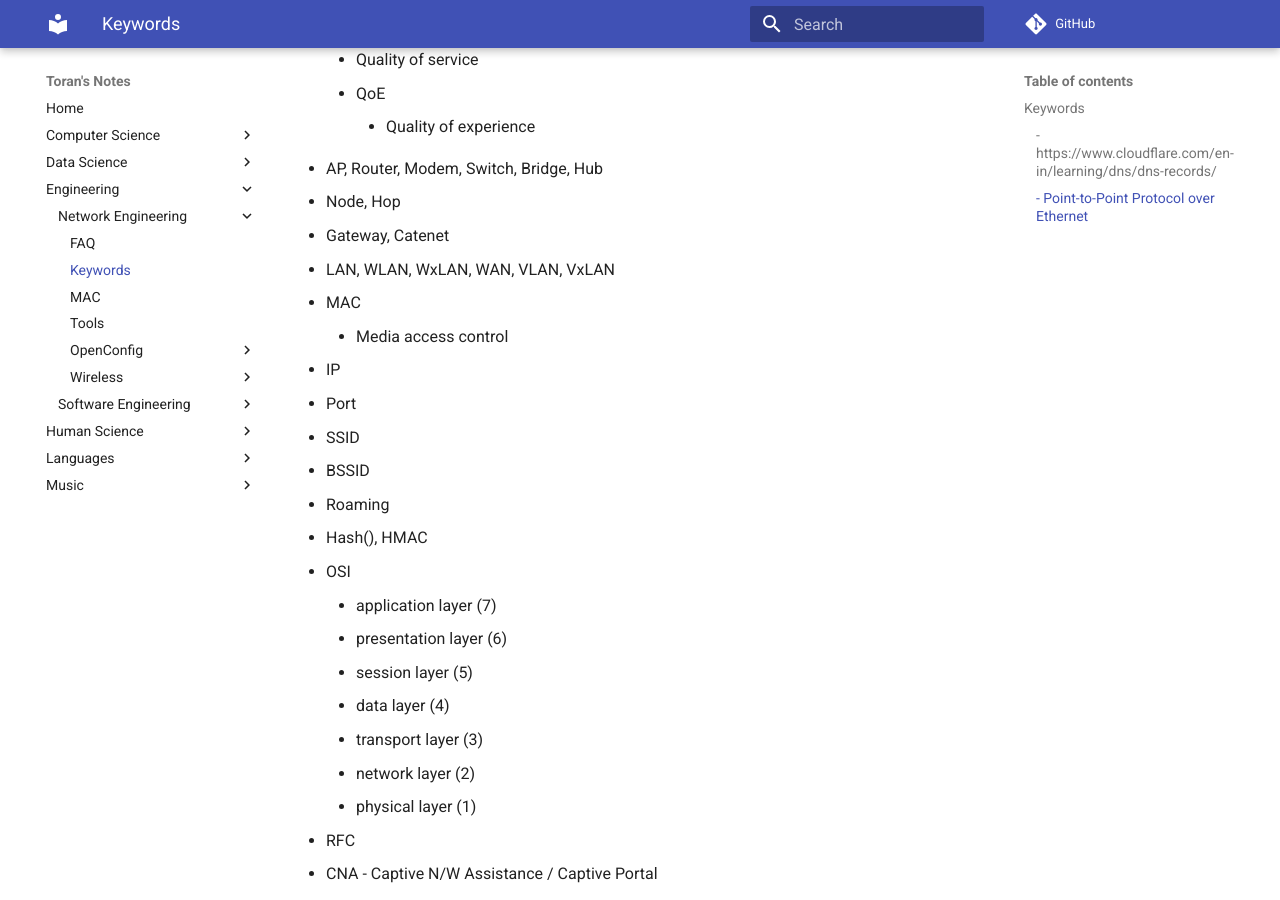
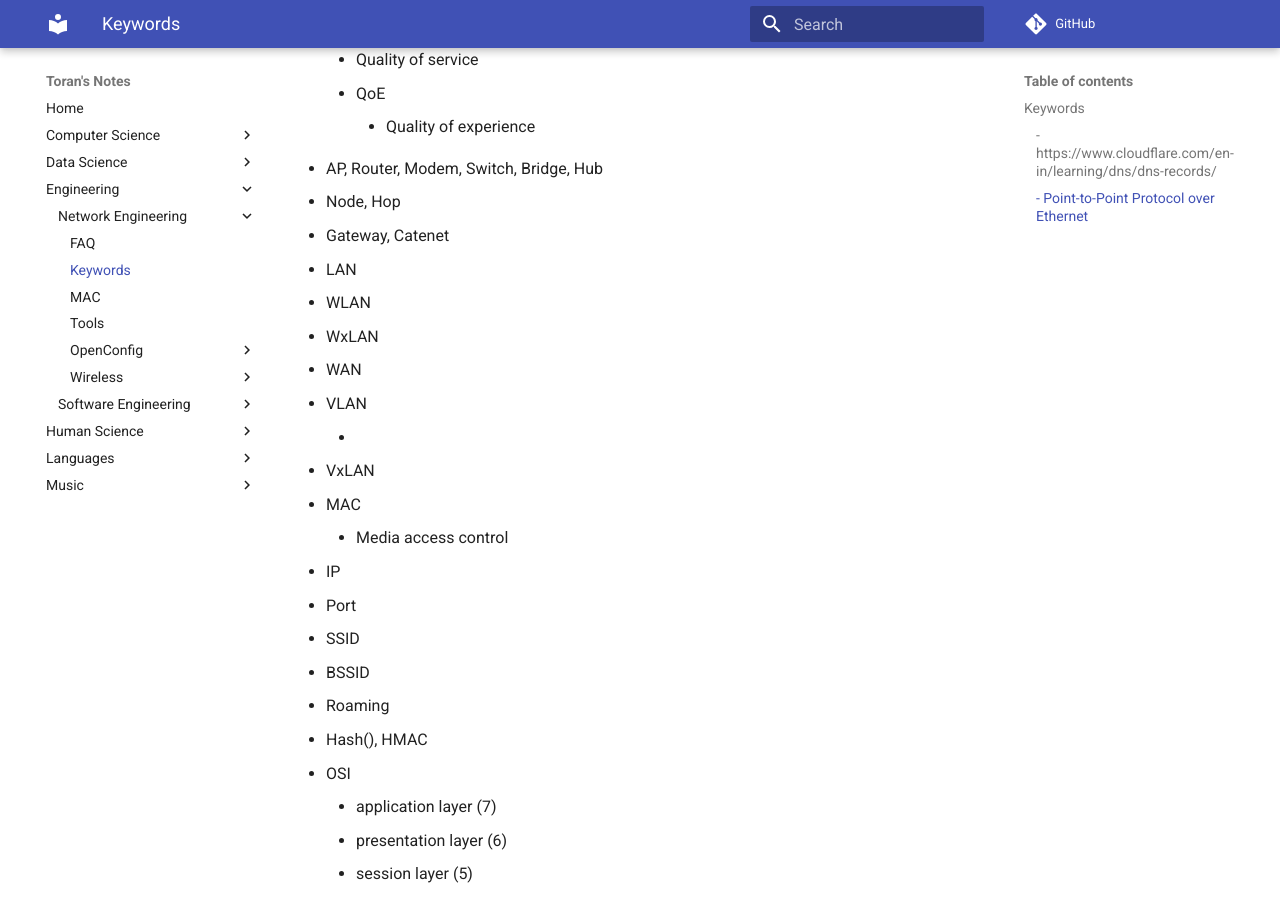
Before and after one commit to toransahu/notes, an MkDocs documentation site: the page built from docs/Engineering/Network-Engineering/Keywords.md, in a window 1280 px wide and 900 px high, scrolled down 4222 px. Built offline with MkDocs 1.6.1 and Material for MkDocs 9.7.7, drawn with Linux system fonts in a browser that asks for light colours; comment, search, counter and statistics services are not loaded.

```diff
--- a/docs/Engineering/Network-Engineering/Keywords.md
+++ b/docs/Engineering/Network-Engineering/Keywords.md
@@ -112,7 +112,13 @@
 - AP, Router, Modem, Switch, Bridge, Hub
 - Node, Hop
 - Gateway, Catenet
-- LAN, WLAN, WxLAN, WAN, VLAN, VxLAN
+- LAN
+- WLAN
+- WxLAN
+- WAN
+- VLAN
+    -
+- VxLAN
 - MAC
     - Media access control
 - IP
```
